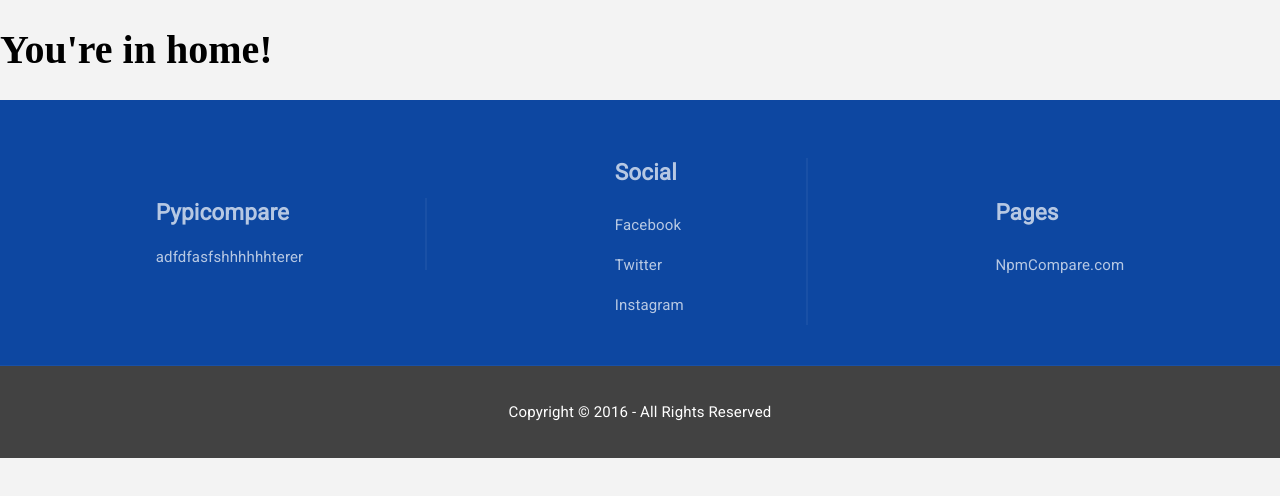
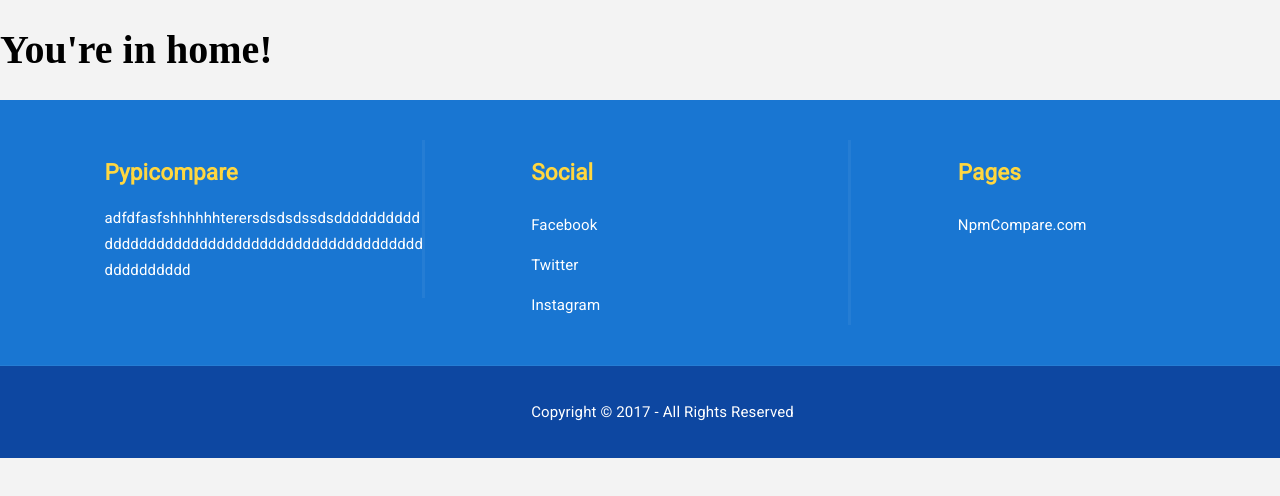
Before and after one commit to gabrielaraujof/pypicompare, an Angular app: page /home in a window 1280 px wide. Shown: the top 496 px of the page. Built offline with nearby package versions, Linux system fonts and the light colour scheme.

Commit message:
Update scss of footer component

```diff
--- a/src/app/footer/footer.component.html
+++ b/src/app/footer/footer.component.html
@@ -1,13 +1,8 @@
-<div class="footer-wrapper">
-    <div class="footer">
 <div class="footer-widgets">
-            <div class="footer-container">
     <div class="widget right-border">
         <h2 class="widgettile">Pypicompare</h2>
-                    <p>adfdfasfshhhhhhterer</p>
+        <p>adfdfasfshhhhhhterersdsdsdssdsddddddddddddddddddddddddddddddddddddddddddddddddddddddddd</p>
     </div>
-            </div>
-            <div class="footer-container">
     <div class="widget right-border">
         <h2 class="widgettile">Social</h2>
         <ul class="nav nav-stacked">
@@ -16,24 +11,18 @@
             <li class="nav-item"><a href="#" class="nav-link">Instagram</a></li>
         </ul>
     </div>
-            </div>
-            <div class="footer-container">
     <div class="widget">
         <h2 class="widgettile">Pages</h2>
         <ul class="nav nav-stacked">
             <li class="nav-item"><a href="#" class="nav-link">NpmCompare.com</a></li>
         </ul>
     </div>
-            </div>
+
 </div>
 <div class="footer-bottom">
-            <div class="footer-container">
     <div class="widget">
         <div class="footer-bottom-center">
-                        Copyright © 2016 - All Rights Reserved
+            Copyright © 2017 - All Rights Reserved
         </div>
     </div>
 </div>
-        </div>
-    </div>
-</div>
--- a/src/app/footer/footer.component.scss
+++ b/src/app/footer/footer.component.scss
@@ -10,50 +10,26 @@
     height: $hsize;
     position: relative;
     transition: background-color .2s ease;
-
-    .footer-wrapper {
-        display: block;
-        border-bottom: 1px solid light(0.05);
-    }
-
-    .footer {
-        box-sizing: border-box;
-    }
+    display: block;
+    border-bottom: 1px solid light(0.05);
+    color:light(1);
 
     .footer-widgets {
         display: flex;
         flex-direction: row;
         flex-wrap: nowrap;
         justify-content: space-around;
-        align-items: center;
-        background-color: map-get($g-color--primary, 900);
+        align-items: baseline;
+        background-color: map-get($g-color--primary, 700);
         border-bottom: 1px solid light(0.05);
-        color: light(0.7);
+        color: map-get($g-color--accent, 200);
         padding: 40px 0;
     }
 
-    p {
-        line-height: 26px;
-    }
-
-    .footer-container {
-        display: block;
-        flex-grow: 0;
-        overflow-wrap: break-word;
-
-        .nav-link {
-            color:light(0.7) !important;
-
-            &:hover {
-                color: light(0.9)!important;
-            }
-        }
-
-    }
 
     .footer-bottom {
-        background-color: #424242;
-        color: #fff;
+        background-color: map-get($g-color--primary, 900);
+        color: light(1);
         line-height: 32px;
         padding: 30px 0;
         display: flex;
@@ -62,10 +38,15 @@
     }
 
     .widget {
+
+        display: block;
+        flex-basis: 33%;
+        word-break: break-all;
         background-color: transparent;
         box-shadow: none;
-        padding: 0;
+        padding-left: 8%;
         position: relative;
+        word-wrap: break-word;
 
         &.right-border{
             &:after {
@@ -74,9 +55,21 @@
                 content: '';
                 display: block;
                 position: absolute;
-                right: -124px;
+                right:0%;
                 top: 0;
-                width: 2px;
+                width: 3px;
+            }
+        }
+
+        p {
+            line-height: 26px;
+            color: light(1);
+        }
+
+        .nav-link {
+            color: light(1);
+            &:hover {
+                color: map-get($g-color--accent, 100);
             }
         }
 
@@ -99,7 +92,6 @@
     }
 
     .widgettitle {
-        color: #fff;
         font-size: 16px;
         line-height: 32px;
     }
```
Lines whose indentation alone changed are shown as unchanged.
